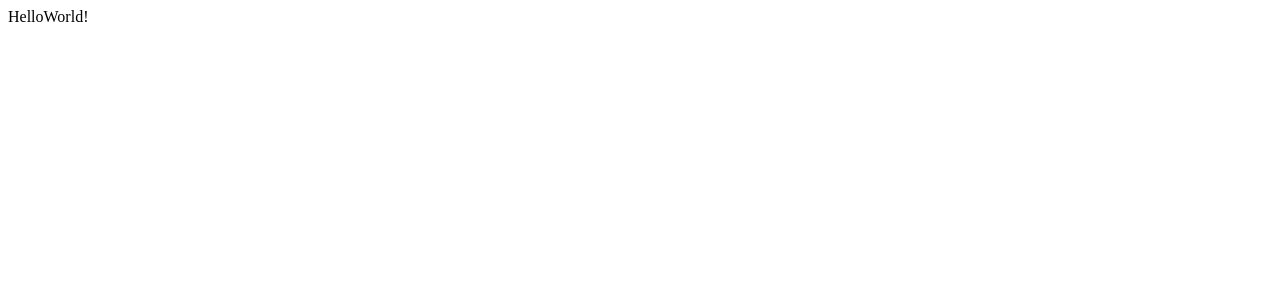
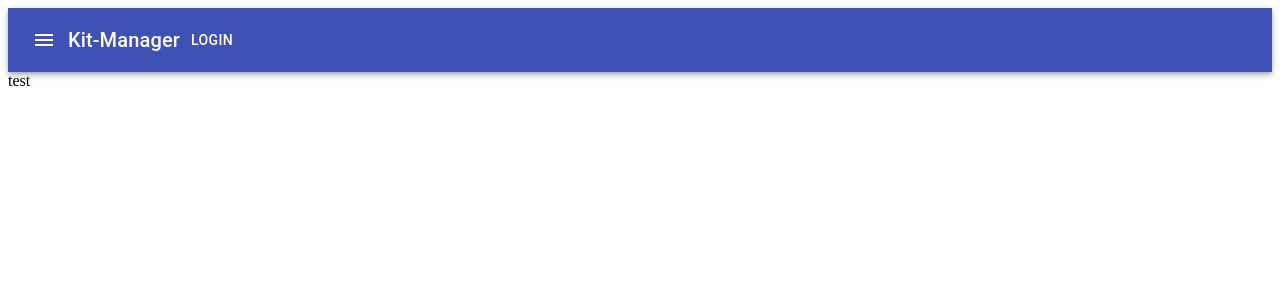
Before and after one commit to rainierrr/task-manager, a React app in the folder frontend/: page / in a window 1280 px wide. Shown: the top 300 px of the page. Built offline with nearby package versions, Linux system fonts and the light colour scheme; the HTML template or start-up script is replaced by a standard one.

Commit message:
以前のフロントの表示まで復元

```diff
--- /dev/null
+++ b/frontend/src/App.tsx
@@ -0,0 +1,33 @@
+import * as React from "react";
+import AppBar from '@material-ui/core/AppBar';
+import Toolbar from '@material-ui/core/Toolbar';
+import IconButton from '@material-ui/core/IconButton';
+import Typography from '@material-ui/core/Typography';
+import Button from '@material-ui/core/Button';
+import MenuIcon from '@material-ui/icons/Menu';
+import Grid from '@material-ui/core/Grid';
+
+class App extends React.Component {
+    render() {
+      return (
+        <div>
+          <AppBar position="static">
+            <Toolbar>
+              <IconButton edge="start" color="inherit" aria-label="menu">
+                <MenuIcon />
+              </IconButton>
+              <Typography variant="h6">
+                Kit-Manager
+              </Typography>
+              <Button color="inherit">Login</Button>
+            </Toolbar>
+          </AppBar>
+          <Grid container>
+            <Grid item xs={12}>test</Grid>
+          </Grid>
+        </div>
+      );
+    }
+}
+
+export default App;
--- a/frontend/src/index.tsx
+++ b/frontend/src/index.tsx
@@ -1,10 +1,5 @@
 import * as React from "react";
-import * as ReactDOM from "react-dom";
+import { render } from "react-dom";
+import App from './App';
 
-export default class App extends React.Component<{}, {}> {
-  render(): JSX.Element {
-    return <div>HelloWorld!</div>;
-  }
-}
-
-ReactDOM.render(<App />, document.getElementById("root"));
+render(<App />, document.getElementById("root"));
```
